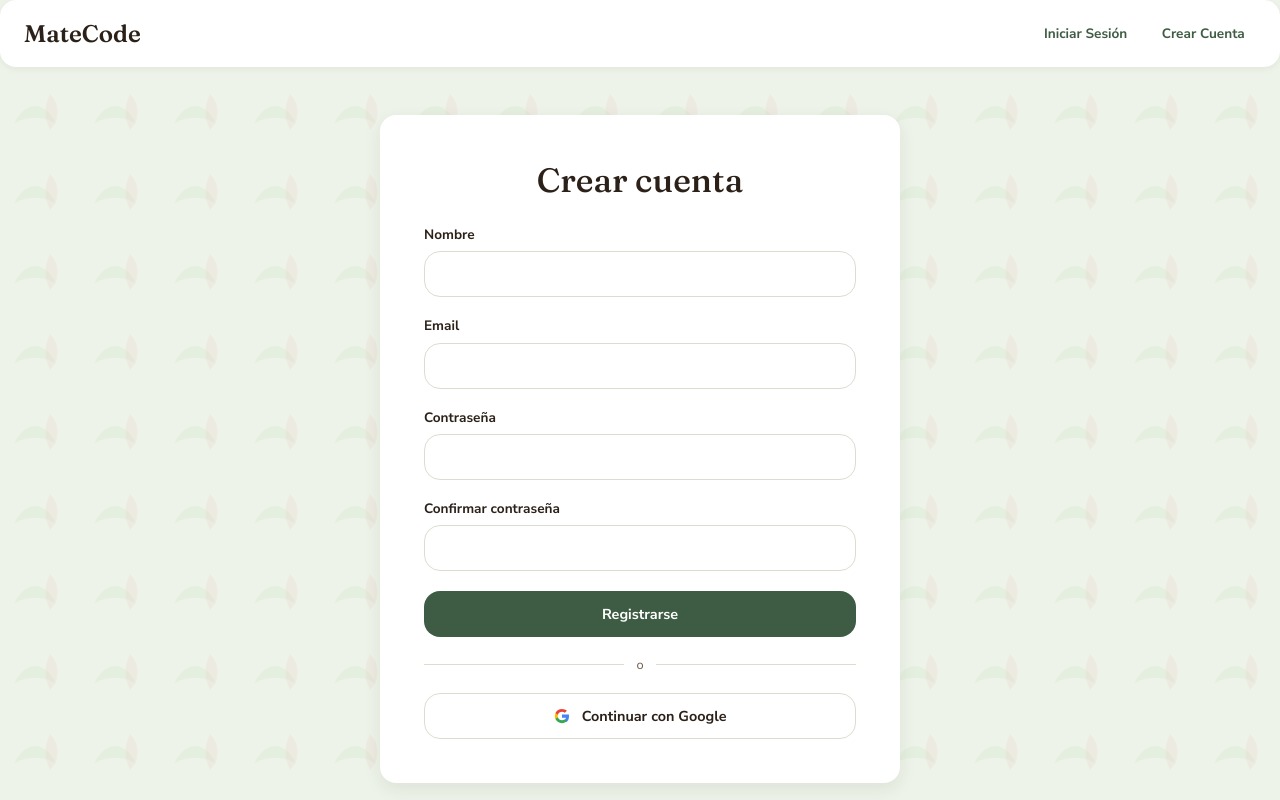
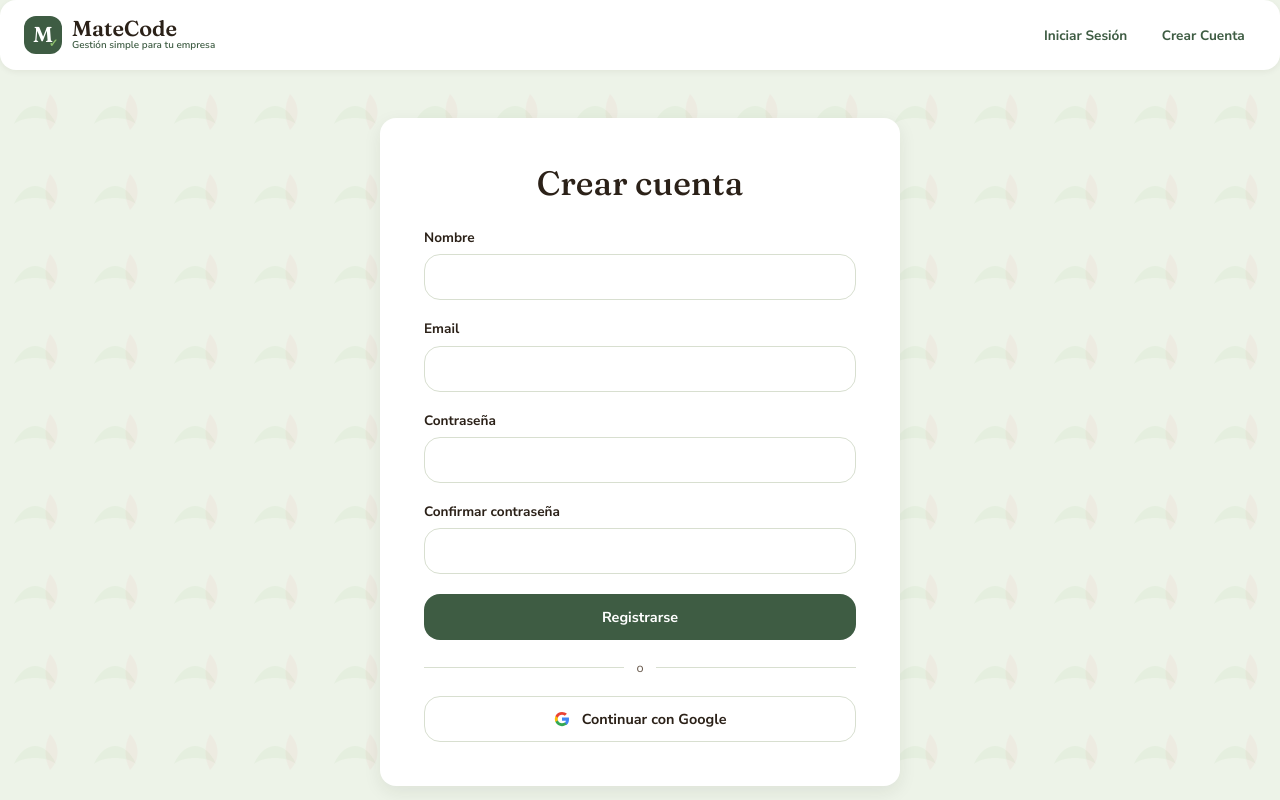
Before and after one commit to jpatriciomaydana/Proyecto-M4_Juan-Patricio-Maydana_FT77, a React (Vite) app: page /register in a window 1280 px wide. Built offline with nearby package versions, Linux system fonts and the light colour scheme; no server answers.

Commit message:
feat: agrega identidad visual de MateCode

```diff
--- a/src/App.css
+++ b/src/App.css
@@ -87,27 +87,77 @@
     display: flex;
     align-items: center;
     justify-content: center;
-    text-align: center;
-    gap: 1rem;
+
     margin-bottom: 2rem;
+    padding: 1.75rem 2rem;
+
+    background: linear-gradient(135deg,
+            var(--color-neblina),
+            #ffffff);
+
+    border: 1px solid rgba(143, 191, 111, 0.35);
+    border-radius: var(--radius-md);
+
+    box-shadow: var(--shadow-card);
+
+    position: relative;
+    overflow: hidden;
+}
+
+.app-header::before {
+    content: "";
+    position: absolute;
+
+    top: 0;
+    left: 0;
+
+    width: 6px;
+    height: 100%;
+
+    background: var(--color-musgo);
 }
 
 .app-header-user {
     display: flex;
     align-items: center;
-    gap: 10px;
+    gap: 16px;
+}
+
+.dashboard-avatar {
+    width: 64px;
+    height: 64px;
+
+    flex-shrink: 0;
+
+    border-radius: 50%;
+    object-fit: cover;
+
+    border: 3px solid var(--color-brote);
+    box-shadow: var(--shadow-soft);
 }
 
 .greeting-title {
-    font-size: 1.3rem;
+    font-size: 1.8rem;
     line-height: 1.2;
+    color: var(--color-tierra);
 }
 
 .greeting-subtitle {
-    margin-top: 4px;
+    margin-top: 6px;
+
+    font-size: 1rem;
+    font-weight: 700;
+
+    color: var(--color-musgo);
+}
+
+.greeting-description {
+    margin-top: 5px;
+
     font-size: 0.85rem;
     color: var(--color-muted);
 }
+
 
 .icon-button {
     border: none;
--- a/src/components/navbar.css
+++ b/src/components/navbar.css
@@ -62,12 +62,37 @@
     gap: 0.75rem;
 }
 
+.navbar-avatar {
+    width: 40px;
+    height: 40px;
+
+    border-radius: 50%;
+    object-fit: cover;
+
+    border: 2px solid var(--color-neblina);
+
+    box-shadow: var(--shadow-soft);
+}
+
+.navbar-user-info {
+    display: flex;
+    flex-direction: column;
+    align-items: flex-end;
+    gap: 0.15rem;
+}
+
+.navbar-greeting {
+    color: var(--color-musgo);
+    font-size: 0.9rem;
+    font-weight: 700;
+}
+
 .navbar-email {
     max-width: 260px;
 
     color: var(--color-muted);
-    font-size: 0.85rem;
-    font-weight: 600;
+    font-size: 0.75rem;
+    font-weight: 500;
 
     overflow: hidden;
     text-overflow: ellipsis;
@@ -161,8 +186,22 @@
         gap: 0.5rem;
     }
 
+    .navbar-avatar {
+        width: 34px;
+        height: 34px;
+    }
+
+    .navbar-user-info {
+        align-items: flex-end;
+    }
+
+    .navbar-greeting {
+        font-size: 0.8rem;
+    }
+
     .navbar-email {
         max-width: 140px;
+        font-size: 0.7rem;
     }
 
     .btn-logout {
@@ -191,7 +230,77 @@
         align-items: flex-end;
     }
 
+    .navbar-user-info {
+        align-items: flex-end;
+    }
+
     .navbar-email {
         max-width: 120px;
     }
 }
+
+/* =========================================
+   IDENTIDAD MATECODE
+   ========================================= */
+
+.brand-link {
+    display: flex;
+    align-items: center;
+    gap: 10px;
+    text-decoration: none;
+    color: inherit;
+}
+
+.brand-logo {
+    position: relative;
+    width: 38px;
+    height: 38px;
+    display: flex;
+    align-items: center;
+    justify-content: center;
+    border-radius: 12px;
+    background: var(--color-musgo);
+    color: #fff;
+    flex-shrink: 0;
+}
+
+.brand-logo-m {
+    font-family: var(--font-display);
+    font-size: 1.35rem;
+    font-weight: 600;
+    line-height: 1;
+}
+
+.brand-logo-check {
+    position: absolute;
+    right: 4px;
+    bottom: 3px;
+    font-family: var(--font-body);
+    font-size: 0.7rem;
+    font-weight: 700;
+    color: var(--color-brote);
+}
+
+.brand-text {
+    display: flex;
+    flex-direction: column;
+    justify-content: center;
+    gap: 1px;
+}
+
+.brand-name {
+    font-family: var(--font-display);
+    font-size: 1.35rem;
+    font-weight: 600;
+    line-height: 1;
+    color: var(--color-tierra);
+}
+
+.brand-tagline {
+    font-family: var(--font-body);
+    font-size: 0.62rem;
+    font-weight: 600;
+    line-height: 1.2;
+    color: var(--color-musgo);
+    white-space: nowrap;
+}
--- a/src/components/navbar.tsx
+++ b/src/components/navbar.tsx
@@ -8,21 +8,48 @@
     return (
         <nav className="navbar">
             <div className="navbar-brand">
-                <Link to="/">MateCode</Link>
+                <Link to="/" className="brand-link">
+                    <div className="brand-logo">
+                        <span className="brand-logo-m">M</span>
+                        <span className="brand-logo-check">✓</span>
+                    </div>
+
+                    <div className="brand-text">
+                        <span className="brand-name">MateCode</span>
+                        <span className="brand-tagline">
+                            Gestión simple para tu empresa
+                        </span>
+                    </div>
+                </Link>
             </div>
 
             <div className="navbar-actions">
                 {user ? (
                     <div className="navbar-user">
                         <span className="navbar-email">{user.email}</span>
-                        <button className="btn-logout" onClick={logout}>
+
+                        <button
+                            className="btn-logout"
+                            onClick={logout}
+                        >
                             Cerrar Sesión
                         </button>
                     </div>
                 ) : (
                     <div className="navbar-links">
-                        <Link to="/login" className="nav-link">Iniciar Sesión</Link>
-                        <Link to="/register" className="nav-link">Crear Cuenta</Link>
+                        <Link
+                            to="/login"
+                            className="nav-link"
+                        >
+                            Iniciar Sesión
+                        </Link>
+
+                        <Link
+                            to="/register"
+                            className="nav-link"
+                        >
+                            Crear Cuenta
+                        </Link>
                     </div>
                 )}
             </div>
--- a/src/pages/Dashboard.tsx
+++ b/src/pages/Dashboard.tsx
@@ -154,6 +154,15 @@
         <main className="app-container">
             <header className="app-header">
                 <div className="app-header-user">
+                    {user?.photoURL && (
+                        <img
+                            className="dashboard-avatar"
+                            src={user.photoURL}
+                            alt={`Foto de perfil de ${user.displayName || user.email
+                                }`}
+                        />
+                    )}
+
                     <div>
                         <h1 className="greeting-title">
                             Bienvenido{" "}
@@ -162,6 +171,9 @@
 
                         <p className="greeting-subtitle">
                             Panel de tareas
+                        </p>
+                        <p className="greeting-description">
+                            Organizá tus tareas. Impulsá tu trabajo.
                         </p>
                     </div>
                 </div>
```
